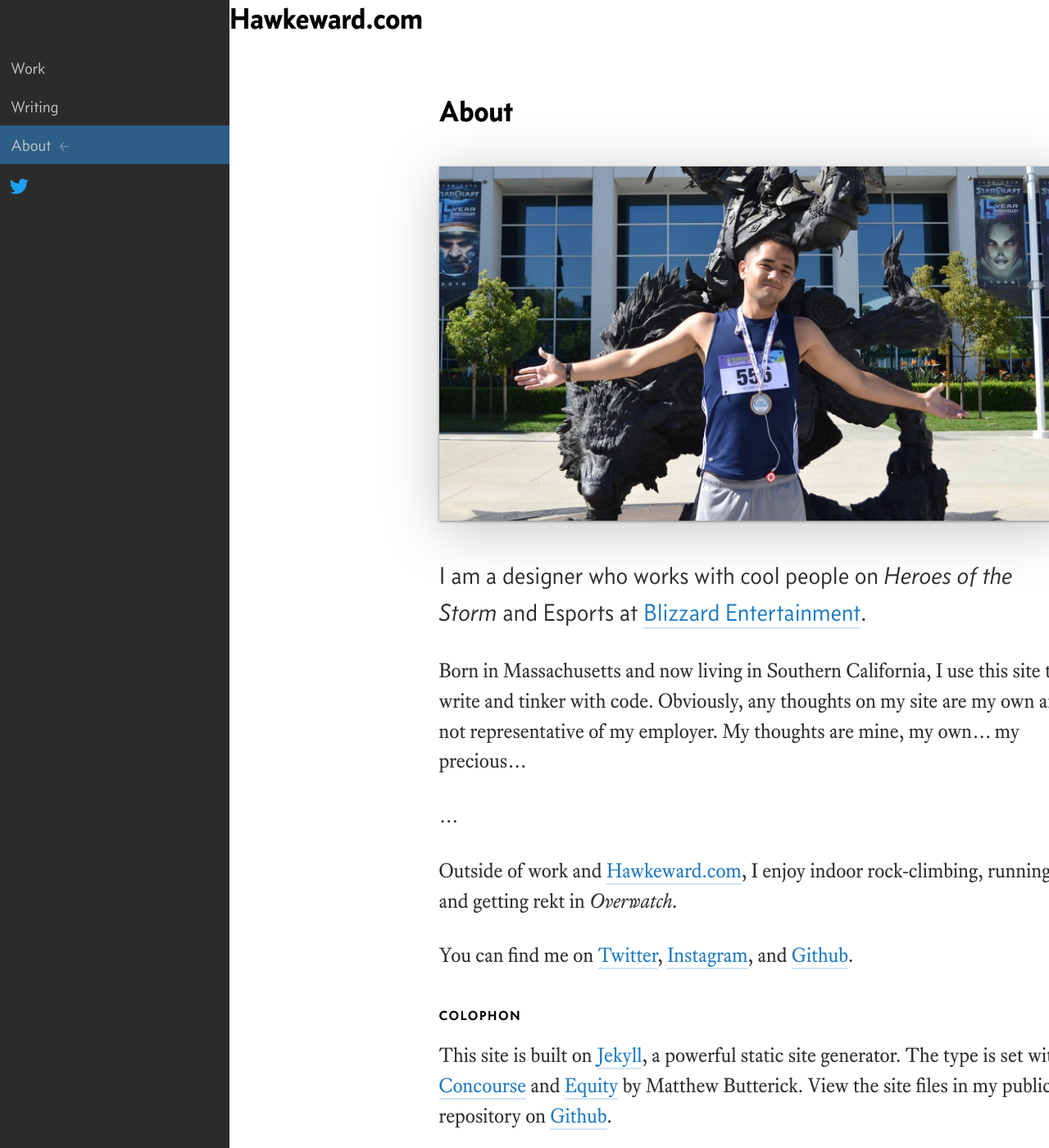
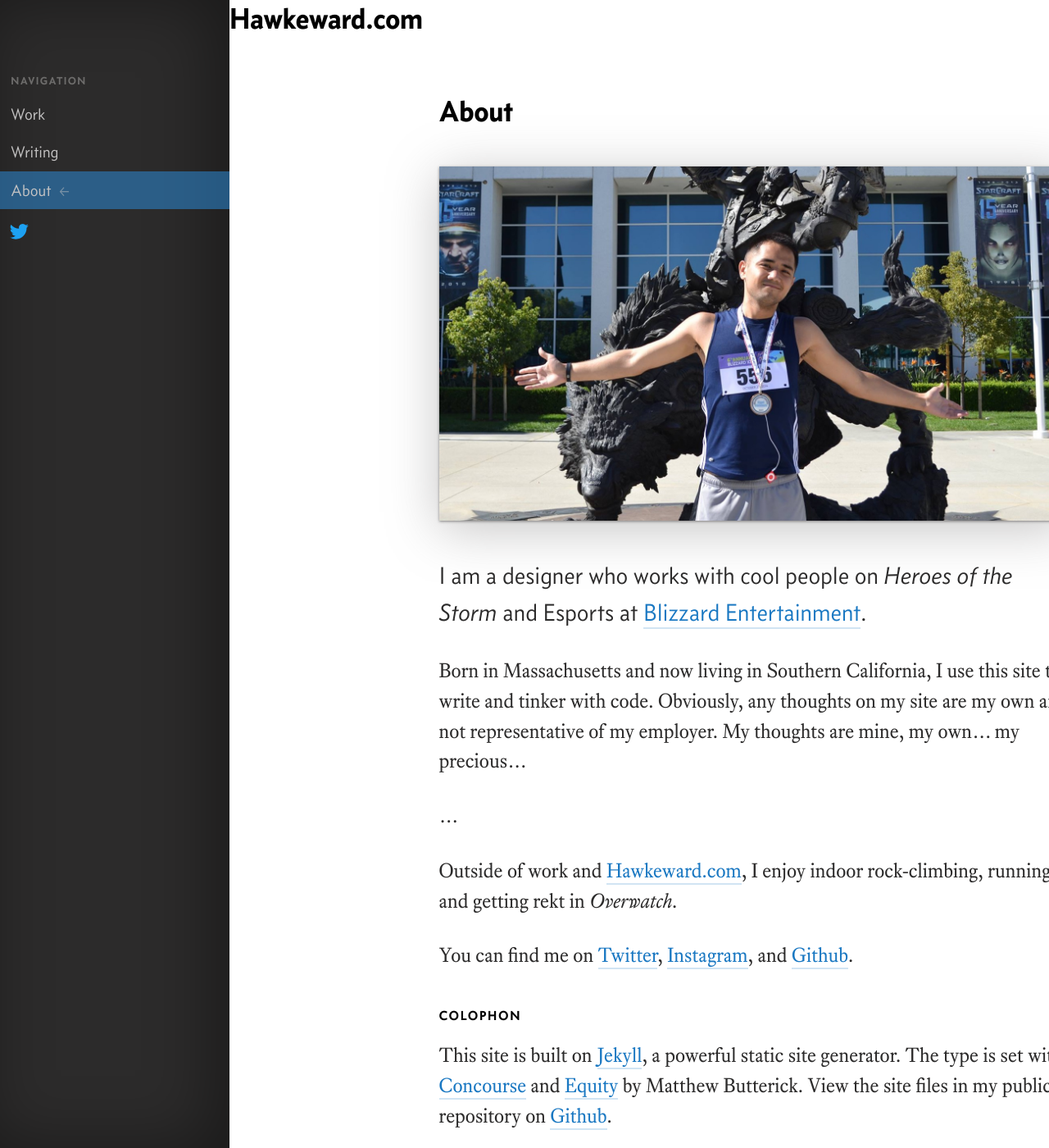
Before and after one commit to whbassignani/whbassignani.github.io, a Jekyll site: the page built from about/index.html, in a window 1280 px wide and 1400 px high. Shown: the whole window at 82% size. Built offline with Jekyll 4.4.1, drawn with Linux system fonts in a browser that asks for light colours.

Commit message:
Finished nav animations; renaming partials and Sass variables

```diff
--- a/_includes/nav.html
+++ b/_includes/nav.html
@@ -1,5 +1,6 @@
 <nav id="nav-left" class="nav">
   <div class="nav-links">
+    <h2 class="nav-header">Navigation</h2>
 
 {% for item in site.data.nav_items %}
 
--- a/scss/_content.scss
+++ b/scss/_content.scss
@@ -1,8 +1,10 @@
 #wrapper {
+  z-index: 1;
+  position: relative;
   background-color: $white;
 
   @include transition(
-    transform $animation-time-long $easing-in-out-back
+    transform $animation-time-long $easing-out-quint
   );
 
   .js-nav-open--left & {
--- a/scss/_mixins.scss
+++ b/scss/_mixins.scss
@@ -101,6 +101,15 @@
 	}
 }
 
+@mixin transform-origin($transform-origin...) {
+	// Vendor prefixes
+	$prefixes:      ("-webkit-",  "-moz-", "-ms-", "-o-", "");
+
+	@each $prefix in $prefixes {
+		#{$prefix}transform-origin: $transform-origin;
+	}
+}
+
 @mixin transition($transition...) {
 	// Vendor prefixes
 	$prefixes:      ("-webkit-",  "-moz-", "-o-", "");
--- a/scss/nav.scss
+++ b/scss/_nav.scss
@@ -1,32 +1,15 @@
 .nav {
-  height: 0;
-  width: 0;
+  height: 100vh;
+  width: 100vw;
   position: fixed;
   left: 0;
   top: 0;
-  z-index: 200;
   overflow-y: auto;
 
-  .js-nav-open--left & {
-    height: 100vh;
-    width: 100vw;
-
-    &:after {
-      @include transition(
-        opacity $animation-time-long,
-        width 0s,
-        height 0s
-      );
-
-      height: 100vh;
-      width: 100vw;
-      opacity: 0.9;
-    }
-  }
-
   @media ($bp-when-drawer-expands) {
-    &,
-    .js-nav-open--left & {
+    // These are the styles when there is no longer
+    //   a mobile nav drawer... i.e. when it becomes
+    //   a header nav along the top edge.
     @include transition(
       opacity 0s,
       width 0s,
@@ -39,49 +22,37 @@
     left: 0;
     top: 0;
   }
-
-    // Adds a shadow
-    &:after {
-      @include box-shadow(-5px 0 10px rgba($black, 0.5));
-
-      content: "";
-      display: block;
-      height: 100%;
-      width: 0;
-      position: absolute;
-      right: 0;
-      top: 0;
-    }
-  }
 }
 
 .nav-links {
-  @include transform(translateX(-100%));
+  @include box-shadow(inset -20px 0 80px rgba(0, 0, 0, 0.4));
+  @include transform(translateX(25%));
   @include transition(
-    transform $animation-time-long $easing-in-out-back,
-    width 0s,
-    height 0s
+    transform $animation-time-long $easing-out-quint,
+    opacity $animation-time-long
   );
 
   min-height: 100vh;
-  padding: $toolbar-height--small 0 $gutter-small;
+  padding: $toolbar-height--small 0 size(0);
   width: $nav-drawer-width;
   position: relative;
-  z-index: 202;
   overflow-y: auto;
+  opacity: 0.5;
 
   .js-nav-open--left & {
     @include transform(translateX(0));
+
+    opacity: 1;
   }
 
-  @media ($bp-small) {
+  @media ($bp-s) {
     padding-top: $toolbar-height--medium;
   }
 
   @media ($bp-when-drawer-expands) {
     &,
     .js-nav-open--left & {
-      @include transform(translateX(0));
+      @include transform(translateX(0) translateZ(0));
       @include transition(
         all 0s,
         width 0s,
@@ -94,10 +65,10 @@
 .nav-header {
   @include bold-spaced-type;
 
+  color: color(grey, 500);
   margin: $gutter-medium 0 $gutter-smallest;
   padding-left: $gutter-smaller;
-  opacity: 0.5;
-  font-size: $type-minus-two;
+  font-size: size(-2);
 }
 
 .nav-link,
@@ -109,7 +80,7 @@
   border-bottom: 0;
   color: $inverted-link-color;
   font-family: $sans-serif;
-  font-size: $type-base;
+  font-size: size(0);
   line-height: 1;
 
   &.is-current-page {
@@ -136,7 +107,7 @@
   padding: size(-4) size(-7);
 
   svg {
-    display: inline-block;
+    display: block;
     height: size(3);
     width: size(3);
   }
--- a/scss/_variables.scss
+++ b/scss/_variables.scss
@@ -55,7 +55,8 @@
 $animation-time-long:         0.4s;
 
 $easing-in-out-back:          cubic-bezier(0.68, -0.55, 0.265, 1.55);
-
+$easing-out-quint:            cubic-bezier(0.23, 1, 0.32, 1);
+$easing-in-quint:             cubic-bezier(0.755, 0.05, 0.855, 0.06);
 
 // DELETE THIS LATER -->
 // Gutters/Margins/Padding/Layout
@@ -95,4 +96,4 @@
 $bp-large:                    'min-width: 60em';    //  960px
 $bp-larger:                   'min-width: 70em';    // 1120px
 
-$bp-when-drawer-expands:      $bp-larger;
+$bp-when-drawer-expands:      $bp-l;
```
Lines whose indentation alone changed are shown as unchanged.
